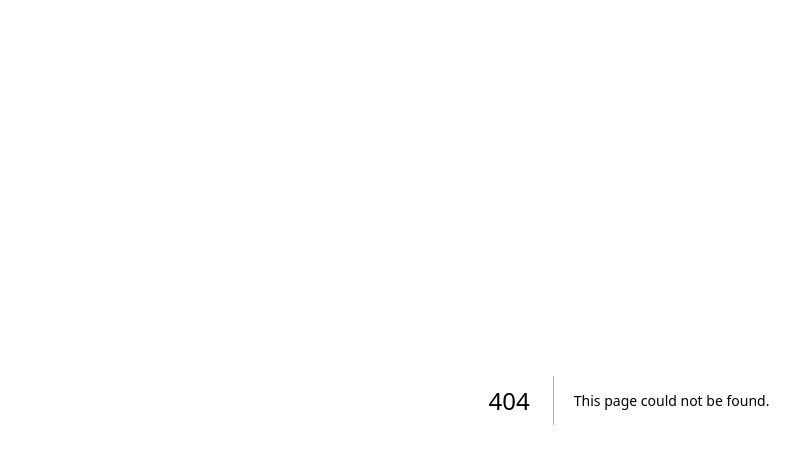
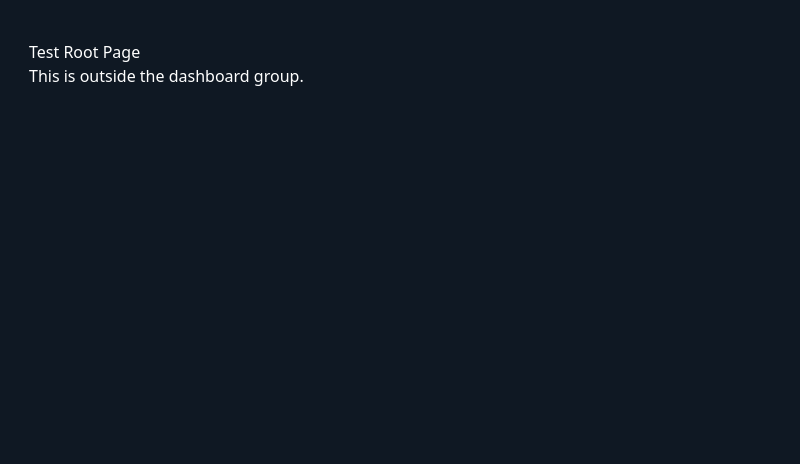
Before and after one commit to TeraSpheres/opservor-mvp, a Next.js app: page /testroot in a window 1280 px wide. Before the commit this address had no page. Shown: the top 464 px of the page, without its empty margins (11-811 px from the left). Built offline with nearby package versions, Linux system fonts and the light colour scheme.

Commit message:
Add test page outside dashboard group

```diff
--- /dev/null
+++ b/src/app/testroot/page.tsx
@@ -0,0 +1,8 @@
+export default function TestRoot() {
+  return (
+    <div style={{ padding: "40px" }}>
+      <h1>Test Root Page</h1>
+      <p>This is outside the dashboard group.</p>
+    </div>
+  );
+}
```
